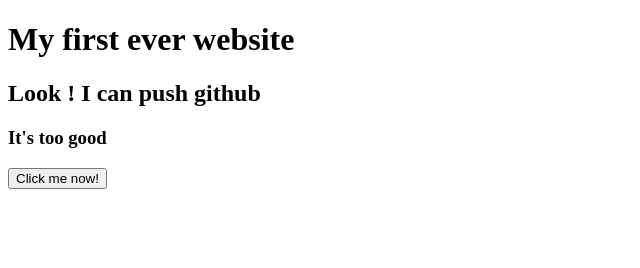
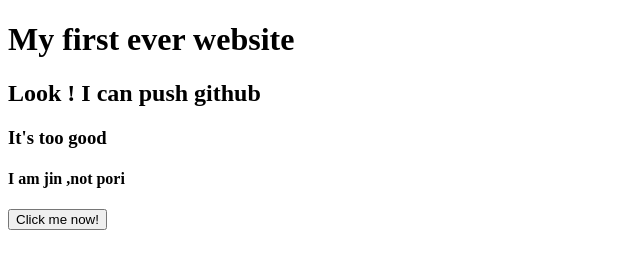
Before and after one commit to redwanahmedsawkhin/My-First-Website, a plain HTML site: page index.html in a window 1280 px wide. Shown: the whole page, without its empty margins (0-640 px from the left). Drawn offline with Linux system fonts and the light colour scheme.

Commit message:
I am not pori

```diff
--- a/index.html
+++ b/index.html
@@ -8,6 +8,7 @@
 <h1>My first ever website</h1>
 <h2>Look ! I can push github</h2>
     <h3>It's too good</h3>
+    <h4>I am jin ,not pori</h4>
 <body>
     <button>Click me now!</button>
 </body>
```
